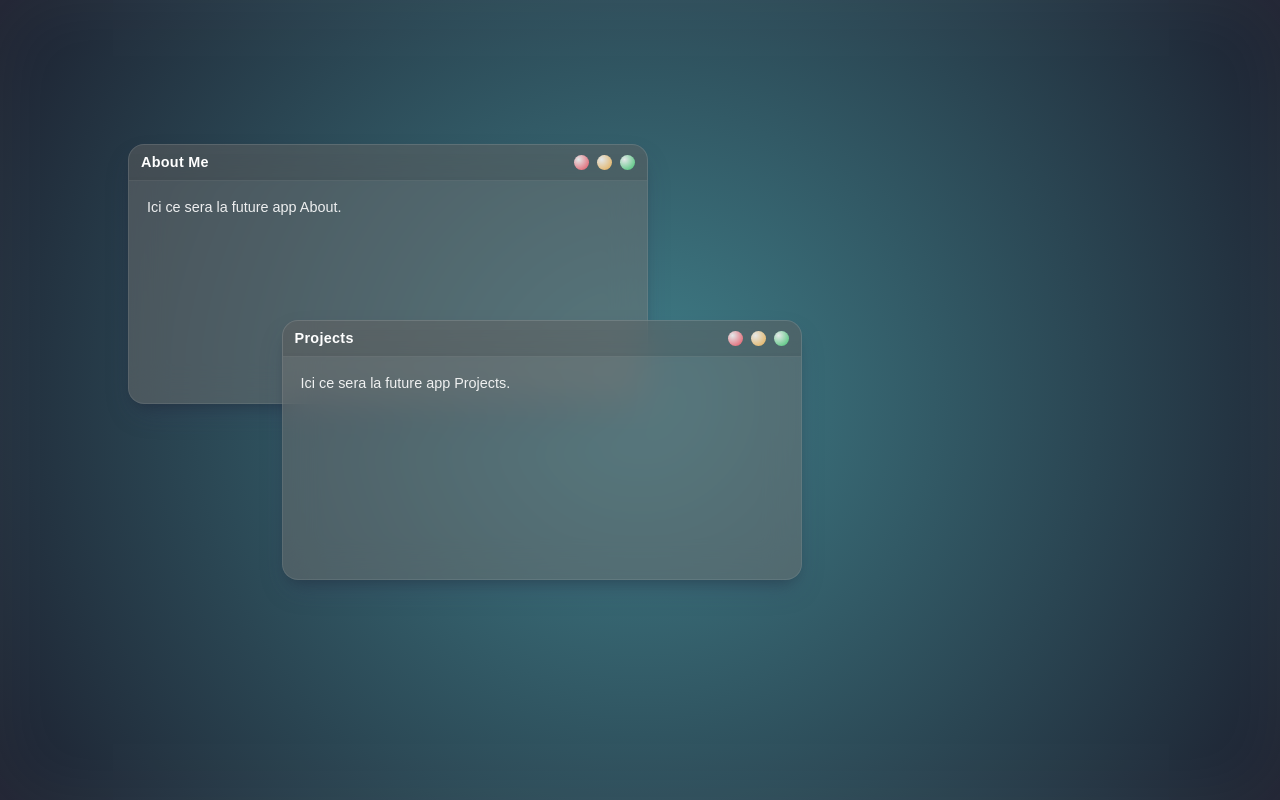
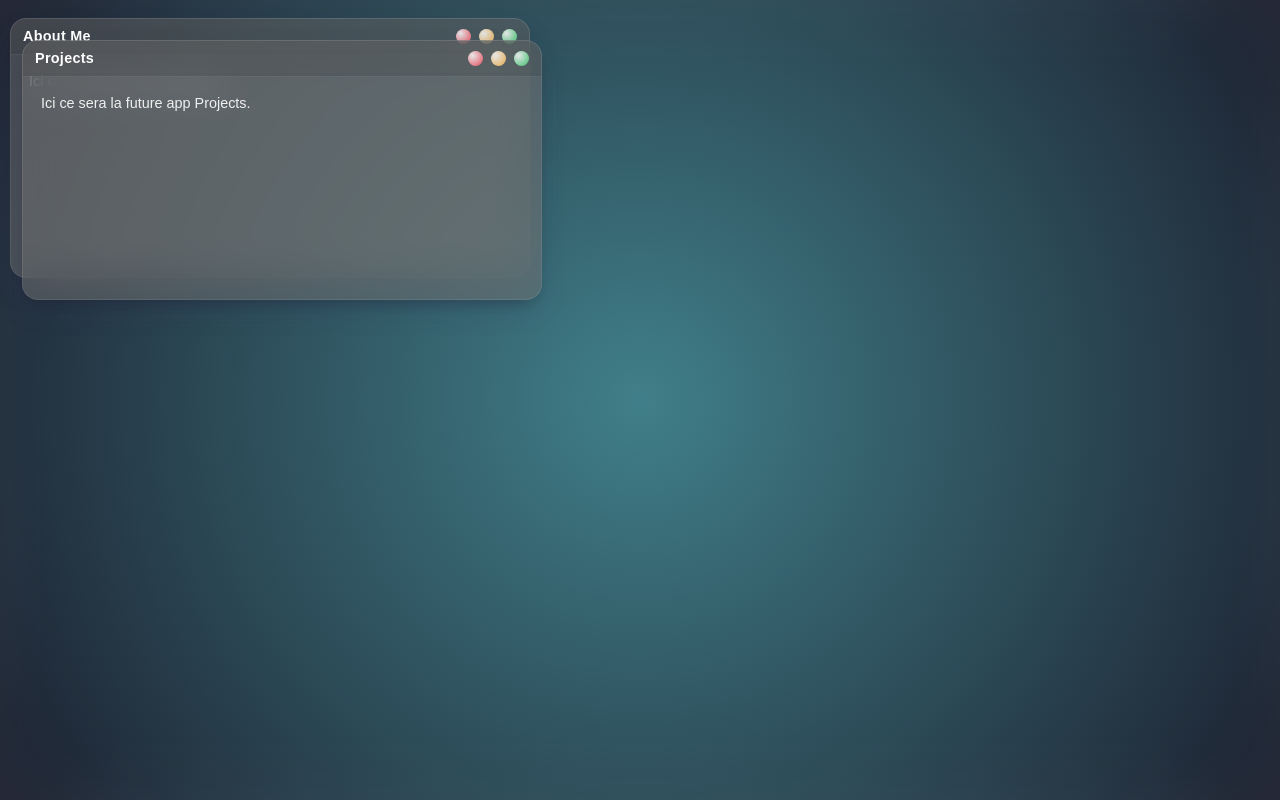
Before and after one commit to ErwannJardillet/os-portfolio, a React (Vite) app: page / in a window 1280 px wide. Built offline with nearby package versions, Linux system fonts and the light colour scheme.

Commit message:
windows movement added

```diff
--- a/src/components/Desktop/Desktop.jsx
+++ b/src/components/Desktop/Desktop.jsx
@@ -1,18 +1,52 @@
 import styles from "./Desktop.module.css";
 import Window from "../Window/Window";
 import { windowsConfig } from "./windowsConfig";
+import { useState } from "react";
 
 
 export default function Desktop() {
+
+  const [windows, setWindows] = useState(
+    windowsConfig.map((win, index) => ({
+      ...win,
+      zIndex: index + 1,  // chaque fenêtre a un z-index initial
+    }))
+  );
+
+
+  function handleClose(id) {
+    setWindows((prev) => prev.filter((w) => w.id !== id));
+  }
+
+  function handleFocus(id) {
+    setWindows((prev) => {
+      const maxZ = Math.max(...prev.map(w => w.zIndex)); // trouve le plus haut z-index actuel
+
+      return prev.map((w) =>
+        w.id === id
+          ? { ...w, zIndex: maxZ + 1 }    // la fenêtre cliquée passe au-dessus
+          : w
+      );
+    });
+  }
+
+
+
+
+
   return (
     <div className={styles.desktop}>
-      {windowsConfig.map((win) => (
+      {windows.map((win) => (
         <Window
           key={win.id}
           title={win.title}
+          id={win.id}
           initialTop={win.initialTop}
           initialLeft={win.initialLeft}
           width={win.width}
+          onClose={handleClose}
+          onFocus={handleFocus}
+          zIndex={win.zIndex}
         >
           <p>{win.content}</p>
         </Window>
--- a/src/components/Window/Window.jsx
+++ b/src/components/Window/Window.jsx
@@ -1,37 +1,84 @@
 // Window.jsx
+import { useState, useRef } from "react";
 import styles from "./Window.module.css";
 
 export default function Window({
+  id,
   title = "PlaceHolder",
   children = "PlaceHolder",
-    initialTop = "50%",
-    initialLeft = "50%",
-    width = "100px",
-    height = "100px",
+  initialTop = "100",   // en px pour le moment
+  initialLeft = "100",  // en px pour le moment
+  width = "400px",
+  height = "260px",
+  onClose,
+  onFocus,
+  zIndex,
 }) {
+  // Position locale de la fenêtre
+  const [position, setPosition] = useState({
+    top: parseInt(initialTop, 10),
+    left: parseInt(initialLeft, 10),
+  });
 
+  // Décalage entre la souris et le coin de la fenêtre
+  const dragOffset = useRef({ x: 0, y: 0 });
+
+  function onDrag(e) {
+    setPosition({
+      top: e.clientY - dragOffset.current.y,
+      left: e.clientX - dragOffset.current.x,
+    });
+  }
+
+  function startDrag(e) {
+    // Mettre la fenêtre au premier plan
+    onFocus && onFocus(id);
+
+    dragOffset.current = {
+      x: e.clientX - position.left,
+      y: e.clientY - position.top,
+    };
+
+    window.addEventListener("mousemove", onDrag);
+    window.addEventListener("mouseup", stopDrag);
+  }
+
+  function stopDrag() {
+    window.removeEventListener("mousemove", onDrag);
+    window.removeEventListener("mouseup", stopDrag);
+  }
+
+  // Style de base de la fenêtre
   const style = {
-        top: initialTop,
-        left: initialLeft,
+    top: position.top,
+    left: position.left,
+    zIndex,
   };
 
   if (width) style.width = width;
   if (height) style.height = height;
 
   return (
-        <div className={styles.window} style={style}>
-            <div className={styles.titleBar}>
+    <div
+      className={styles.window}
+      style={style}
+    >
+      <div
+        className={styles.titleBar}
+        onMouseDown={startDrag}
+      >
         <div className={styles.title}>{title}</div>
         <div className={styles.actions}>
-                    <span className={styles.dot} />
+          <span
+            className={styles.dot}
+            onClick={() => onClose && onClose(id)}
+          />
           <span className={styles.dot} />
           <span className={styles.dot} />
         </div>
       </div>
 
-            <div className={styles.content}>
-                {children}
-            </div>
+      <div className={styles.content}>{children}</div>
     </div>
   );
 }
```
Lines whose indentation alone changed are shown as unchanged.
